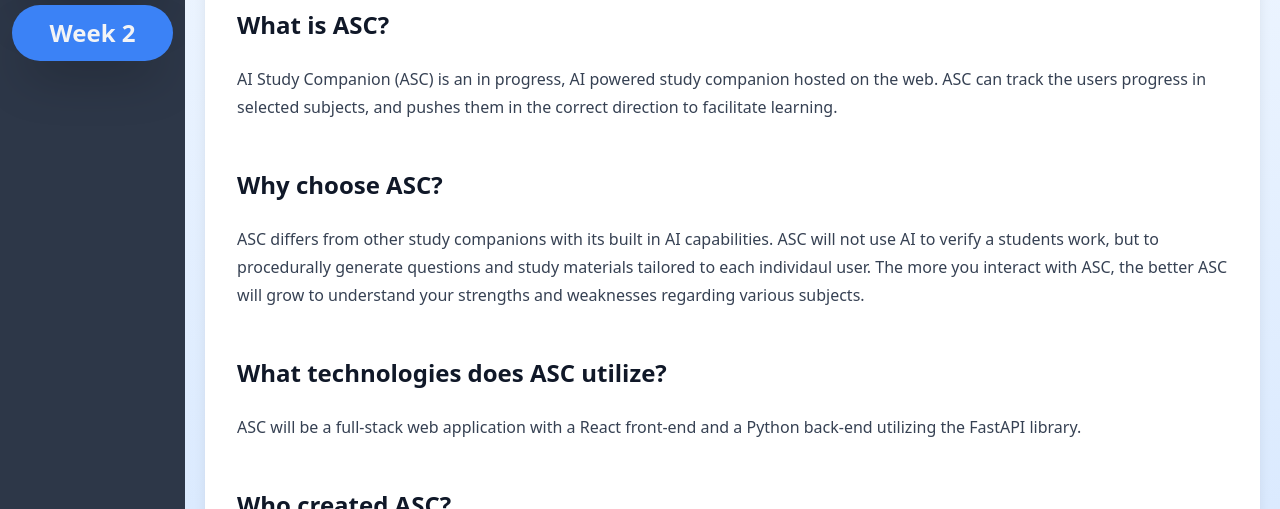
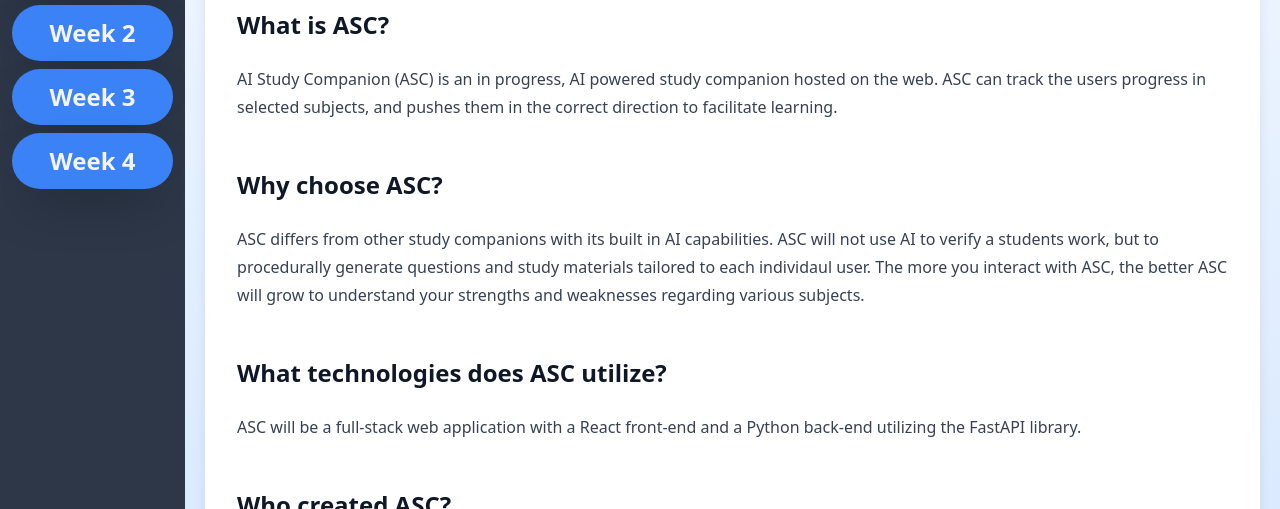
Before and after one commit to CamCalhoun/ASCWebsite, a website: page website/src/index.html in a window 1280 px wide. Shown: the part 291-800 px from the top of the page. Drawn offline with Linux system fonts and the light colour scheme.

Commit message:
restructured weeks to match other groups

```diff
--- a/website/src/articles.js
+++ b/website/src/articles.js
@@ -24,6 +24,12 @@ const articles = {
     `,
   week1: `
   <h1>Week 1</h1>
+  <h2>Summary:</h2>
+    <p>Week 1 was entirely lectures, and thus no report was completed. Reports begin in week 2.</p>
+  `,
+  week2: `
+
+  <h1>Week 2</h1>
   <h2>Summary:</h2>
     <p>This first week was spent setting up our development environment, developing the project website, and making the Gantt chart. Overall, everything went according to plan. The only change made is that we will no longer be using Docker. Due to compatibility challenges we reevaluated our need for Docker and realized that we would be able to work fine without it.</p>
   <h2>What was Accomplished:</h2>
@@ -54,8 +60,8 @@ const articles = {
       <li>Seth Morgan - Presentation</li>
     </ul>
   `,
-  week2: `
-   <h1>Week 2</h1>
+  week3: `
+  <h1>Week 3</h1>
   <h2>Summary:</h2>
     <p>This second week of the project was focused primarily on OpenAI API Integration, and developing a working demo for this integration. We first obtained tokens for communicating with the AI model. These are spent with each message sent and received. Limits were set on the amount of there tokens used, as well as monetary monthly limits on OpenAI. To communicate with the AI model, we must make requests through an API. This meant we had to develop a way to store our API keys. This was done through the python-dotenv library, and making use of .env files. This hides the API key from the project itself, and makes the key secure. If we were to expose our API key to the web, our tokens could be used by malicious, outside users, and our wallets drained. The rest of the time this week was spent developing our communication with the AI model, and developing a simple chat bot we can communicate with. This will allow easy integration of features in the program that require communicating with the AI model.</p>
   <h2>What was Accomplished:</h2>
@@ -87,6 +93,11 @@ const articles = {
       <li>Seth Morgan - AI communication</li>
     </ul>
 
+  `,
+  week4: `
+  <h1>Week 4</h1>
+  <h2>Summary:</h2>
+    <p>Week 4 is currently in progress. Check back later to see what we've been working on.</p>
   `
 }
 
--- a/website/src/index.html
+++ b/website/src/index.html
@@ -40,6 +40,18 @@
 							active:bg-[#3B82F6] active:scale-95 active:shadow-md transition-all duration-300" data-section="week2">
 					<h1 class="text-2xl font-bold text-[#F3F4F6]">Week 2</h1>
 				</div>
+
+				<div class="w-full mt-2 bg-[#3B82F6] rounded-full shadow-2xl flex items-center justify-center py-3
+							hover:bg-[#3DAEF9] hover:shadow-3xl hover:scale-105
+							active:bg-[#3B82F6] active:scale-95 active:shadow-md transition-all duration-300" data-section="week3">
+					<h1 class="text-2xl font-bold text-[#F3F4F6]">Week 3</h1>
+				</div>
+
+				<div class="w-full mt-2 bg-[#3B82F6] rounded-full shadow-2xl flex items-center justify-center py-3
+							hover:bg-[#3DAEF9] hover:shadow-3xl hover:scale-105
+							active:bg-[#3B82F6] active:scale-95 active:shadow-md transition-all duration-300" data-section="week4">
+					<h1 class="text-2xl font-bold text-[#F3F4F6]">Week 4</h1>
+				</div>
 			</div>
 
 			<!--Article Section-->
```
